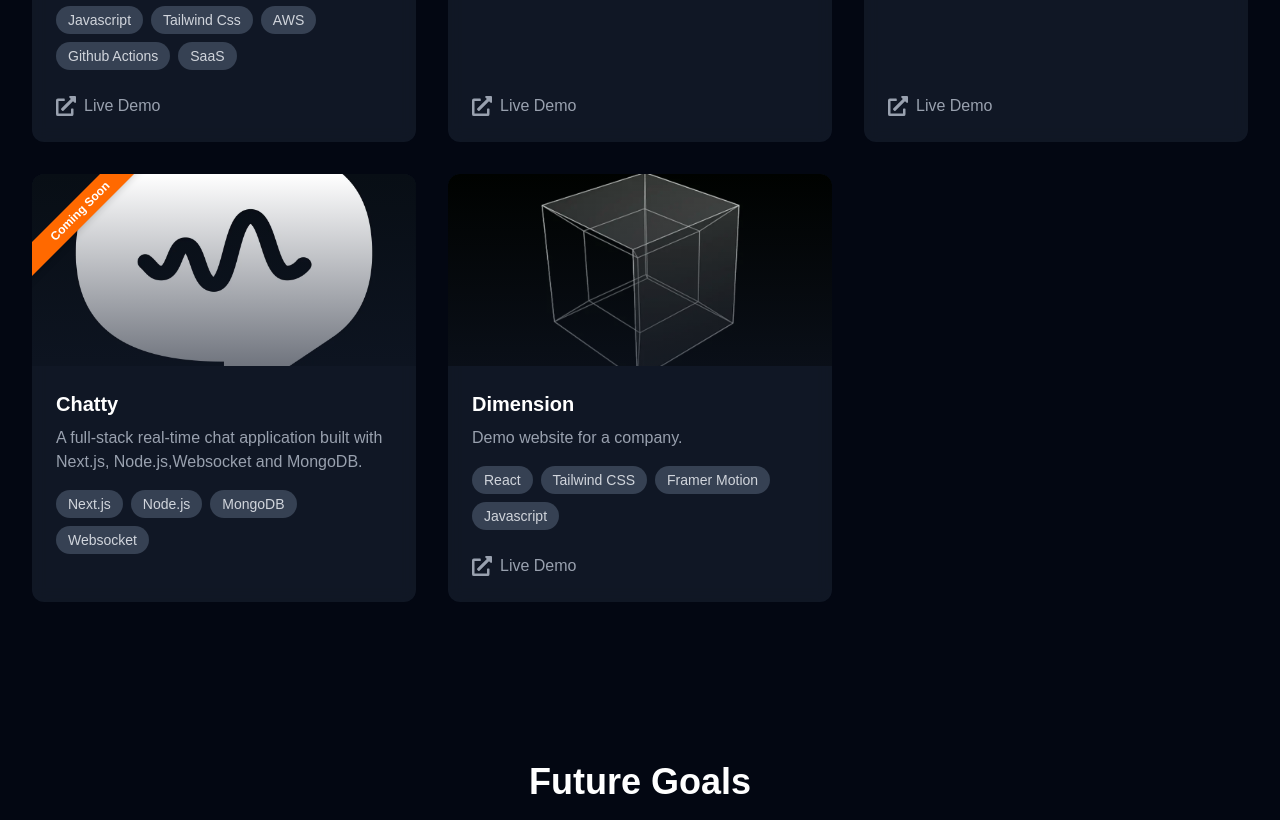
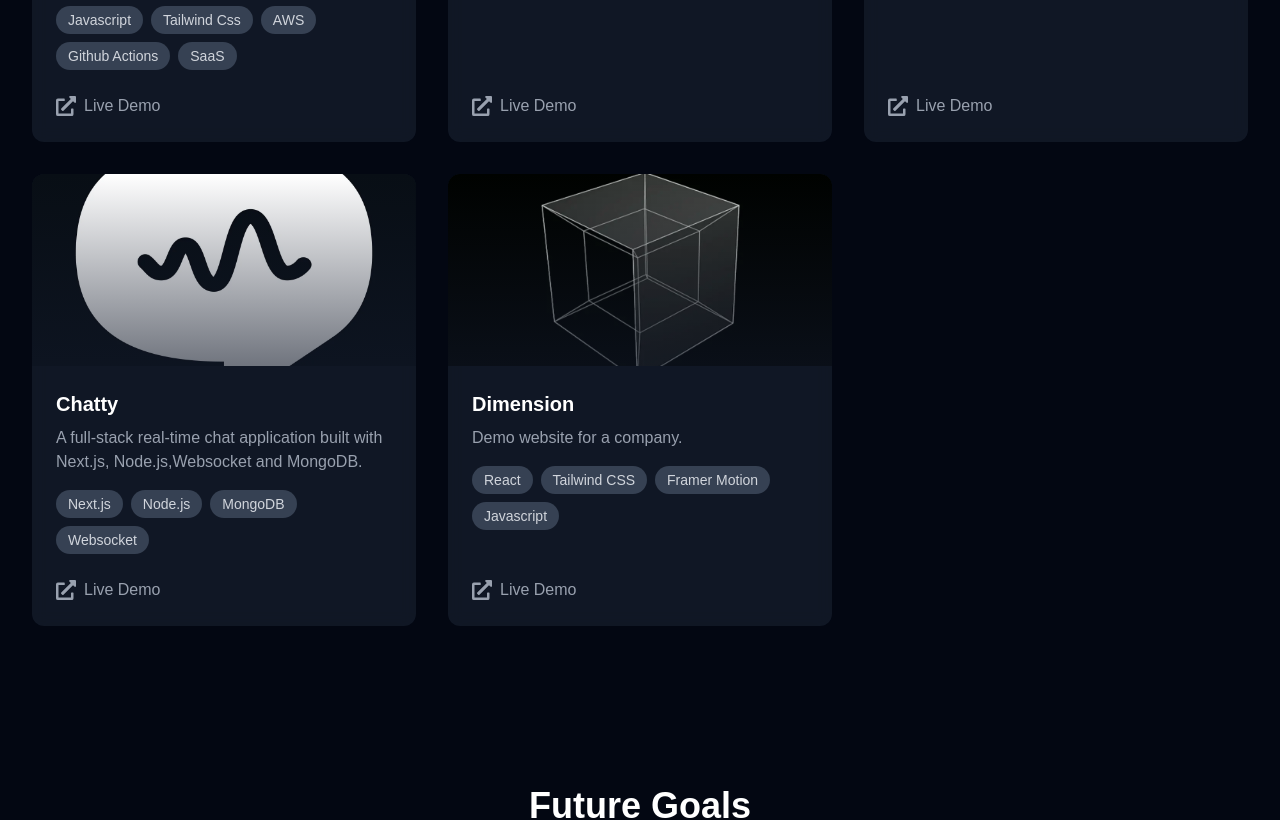
Before and after one commit to Ajaybkn/my-portfolio, a Next.js app in the folder my-portfolio/: page / in a window 1280 px wide. Shown: the part 4261-5081 px from the top of the page. Built offline with nearby package versions, Linux system fonts and the light colour scheme.

Commit message:
updated chatty

```diff
--- a/my-portfolio/src/components/Projects.tsx
+++ b/my-portfolio/src/components/Projects.tsx
@@ -55,8 +55,8 @@ const projects: Project[] = [
 		description: "A full-stack real-time chat application built with Next.js, Node.js,Websocket and MongoDB.",
 		image: "/chatty.webp",
 		technologies: ["Next.js", "Node.js", "MongoDB", "Websocket"],
-		liveLink: "https://ecommerce-demo.com",
-		comingSoon: true,
+		liveLink: "https://chat-app-1-7xjt.onrender.com",
+		comingSoon: false,
 	},
 	{
 		title: "Dimension",
```
